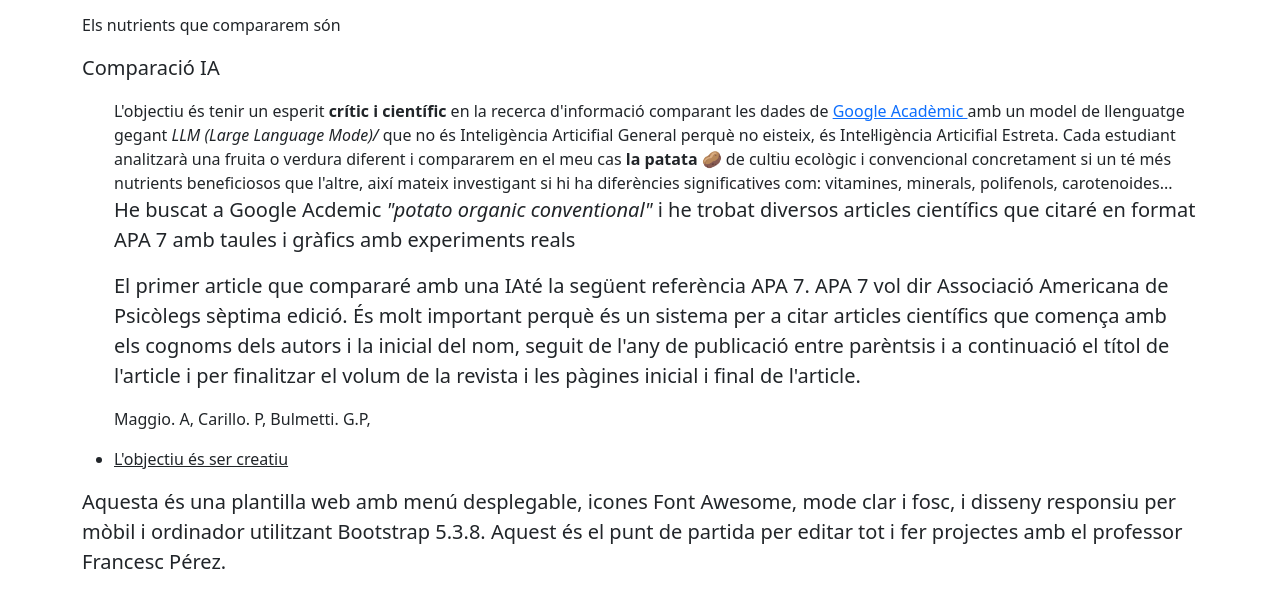
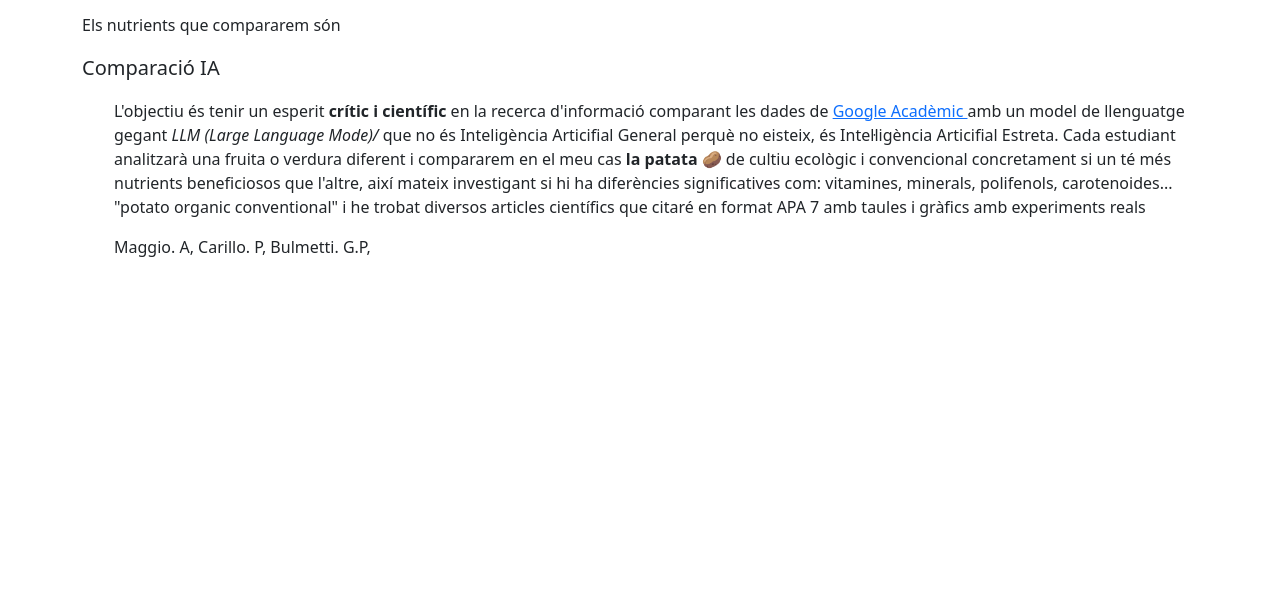
Before and after one commit to mlatorrepompeu/mlatorrepompeu.github.io, a plain HTML site: page ia/index.html in a window 1280 px wide. Shown: the part 269-876 px from the top of the page. After the commit the page ends 800 px from the top, so only its background shows below. Drawn offline with nearby package versions, Linux system fonts and the light colour scheme; files whose address does not match are found by name.

Commit message:
Refactor HTML structure and remove lead classes
Removed unnecessary 'lead' class from paragraphs and adjusted HTML structure.

```diff
--- a/ia/index.html
+++ b/ia/index.html
@@ -163,20 +163,19 @@ Hipertext significa que va més enllà del text; imatges, videos, enllaços, GIF
     un té més nutrients beneficiosos que l'altre, així mateix investigant si hi ha diferències significatives
     com: vitamines, minerals, polifenols, carotenoides... </li>
 
-        <p class="lead"> He buscat a Google Acdemic <i>"potato organic conventional"</i> i he trobat diversos articles científics que citaré
+        <p He buscat a Google Acdemic <i>"potato organic conventional"</i> i he trobat diversos articles científics que citaré
           en format APA 7 amb taules i gràfics amb experiments reals <p/>
 
-         <p class="lead"> El primer article que compararé amb una IAté la següent referència APA 7. APA 7 vol dir Associació Americana de Psicòlegs
+         <p  El primer article que compararé amb una IAté la següent referència APA 7. APA 7 vol dir Associació Americana de Psicòlegs
            sèptima edició. És molt important perquè és un sistema per a citar articles científics que comença amb els cognoms dels autors i la inicial
            del nom, seguit de l'any de publicació entre parèntsis i a continuació el títol de l'article i per finalitzar el volum de la revista
            i les pàgines inicial i final de l'article. </p>
 
         <p> Maggio. A, Carillo. P, Bulmetti. G.P, </p>
           </li>
-        <li><u>L'objectiu és ser creatiu</u></li>
+
       </ul>
-    <p class="lead">Aquesta és una plantilla web amb menú desplegable, icones Font Awesome, mode clar i fosc, i disseny responsiu per mòbil i ordinador utilitzant Bootstrap 5.3.8. Aquest és el punt de partida per editar tot i fer projectes amb el professor Francesc Pérez.</p>
-  </main>
+
 
   <script src="https://cdn.jsdelivr.net/npm/bootstrap@5.3.8/dist/js/bootstrap.bundle.min.js"></script>
   <script>
```
